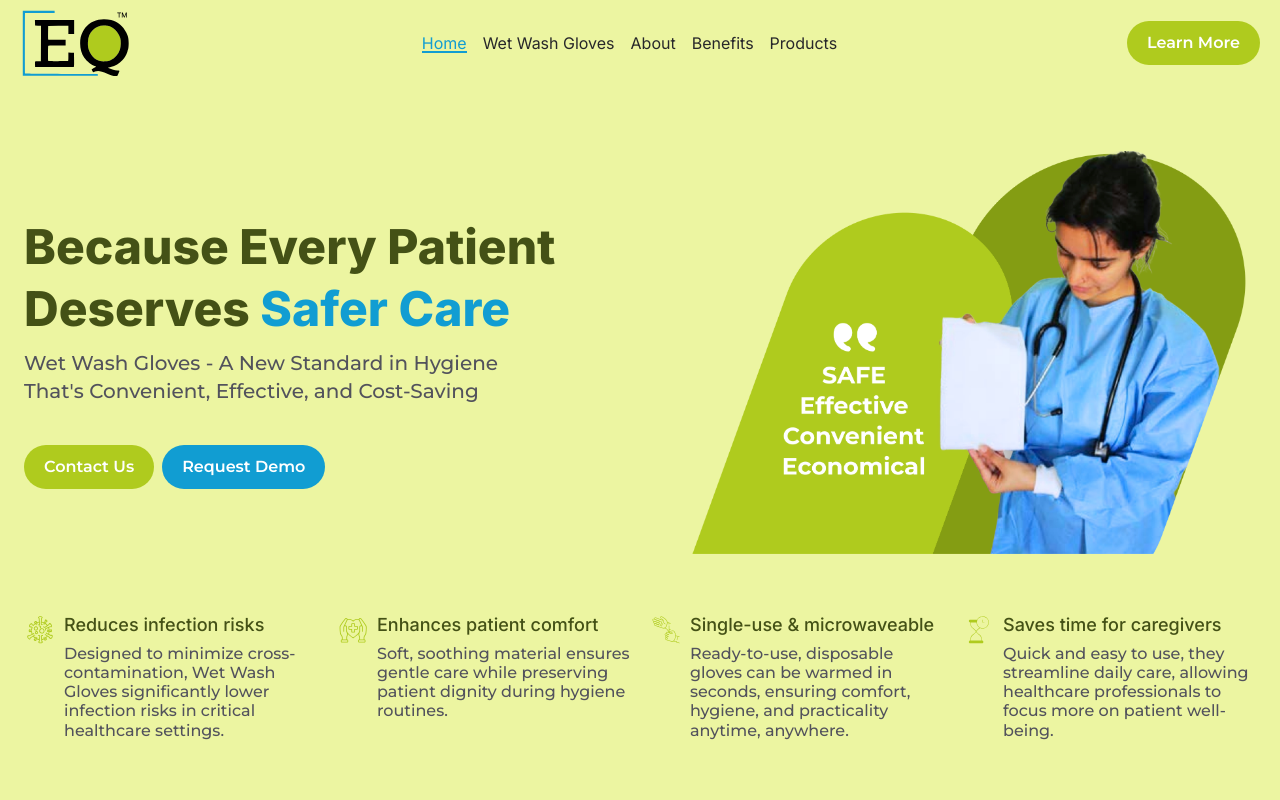
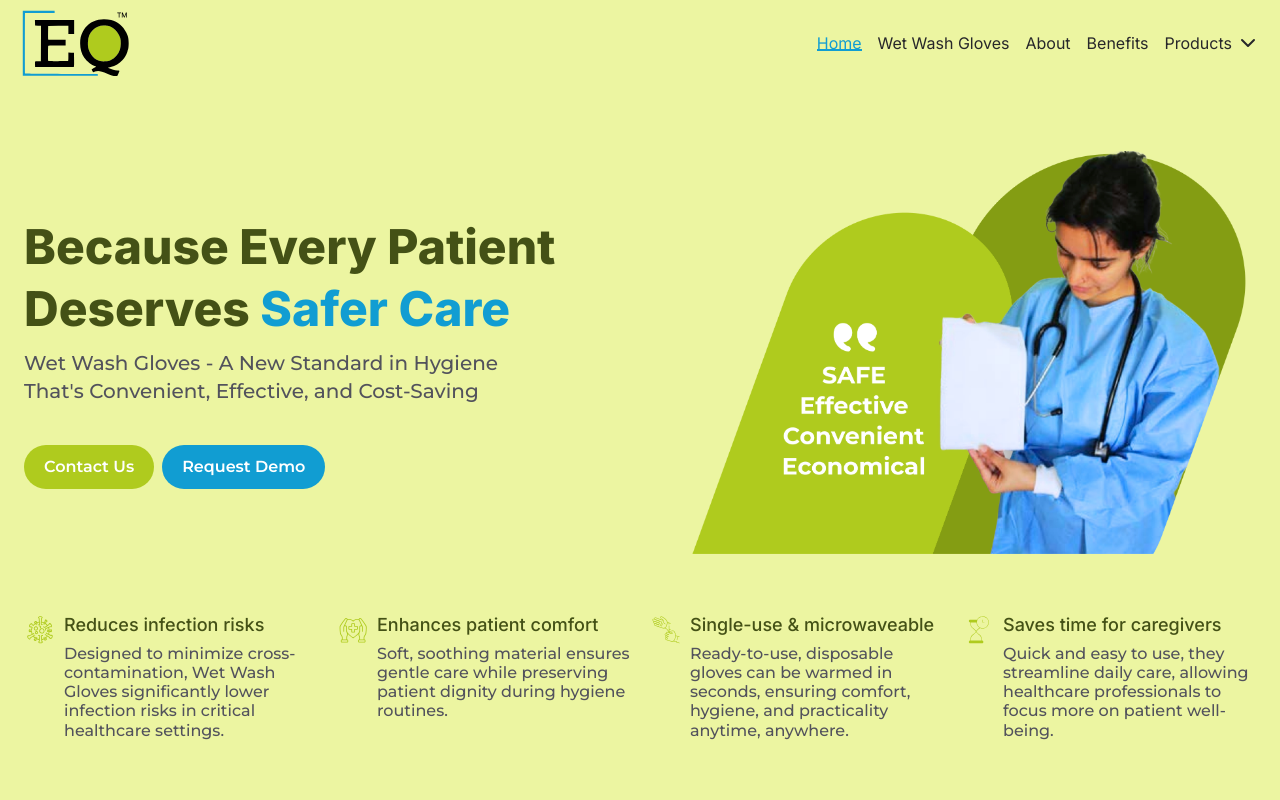
Before and after one commit to Semicolon-Wiz/ecoqual, a Next.js app: page / in a window 1280 px wide. Shown: the top 800 px of the page. Built offline with nearby package versions, Linux system fonts and the light colour scheme.

Commit message:
Update navigation bar

```diff
--- a/src/components/NavBar.tsx
+++ b/src/components/NavBar.tsx
@@ -1,17 +1,19 @@
 'use client'
 import { ButtonPrimary, ButtonSecondry } from '@/utils/Section';
 import { useLenisControl } from '@/utils/SmoothScroll';
-import { Menu, X } from 'lucide-react';
+import { ChevronDown, Menu, MoveUpRight, X } from 'lucide-react';
 import Image from 'next/image';
 import Link from 'next/link';
 import { usePathname } from 'next/navigation'
-import React, { useEffect, useState } from 'react'
+import React, { Fragment, useEffect, useState } from 'react'
 
 interface MenuItem {
     key: string;
     name: string;
     path: string;
+    submenu?: SubMenu[];
 }
+type SubMenu = Omit<MenuItem, "submenu">;
 
 export default function NavBar() {
     const currentPath = usePathname();
@@ -39,11 +41,42 @@ export default function NavBar() {
         {
             key: 'products',
             name: 'Products',
-            path: '/products'
+            path: '/products',
+            submenu: [
+                {
+                    key: 'hand-sanitizer',
+                    name: 'Hand Sanitizer',
+                    path: '/product/hand-sanitizer',
+
+                },
+                {
+                    key: 'disicfectant-floorcleaner',
+                    name: 'Disicfectant Floor Cleaner',
+                    path: '/product/disicfectant-floorcleaner',
+
+                },
+                {
+                    key: 'glass-cleaner',
+                    name: 'Glass Cleaner',
+                    path: '/product/glass-cleaner',
+
+                },
+                {
+                    key: 'surgical-gown',
+                    name: 'Surgical Gown',
+                    path: '/product/surgical-gown',
+
+                },
+            ]
         }
     ]
     const [isMenuOpen, setIsMenuOpen] = useState(false);
+    const [openSubMenu, setOpenSubMenu] = useState<string | null>(null);
     const { stopScroll, startScroll } = useLenisControl();
+
+    const toggleSubMenu = (key: string) => {
+        setOpenSubMenu((prev) => (prev === key ? null : key));
+    };
 
     useEffect(() => {
         if (isMenuOpen) {
@@ -66,16 +99,49 @@ export default function NavBar() {
                 <div className='lg:flex hidden relative w-max items-center gap-4'>
                     {
                         menuItems.map(items => (
-                            <Link href={items.path} key={items.key} className={`relative text-base transition-all duration-200 ease-linear hover:text-secondry after:absolute after:bottom-0.5 after:h-[2px] after:bg-secondry  ${currentPath === items.path ? ' after:left-0 after:w-full text-secondry' : 'after:w-0 after:right-0 after:left-auto text-zinc-800'} `}>
+                            <Fragment key={items.key} >
+                                <div className="relative group/menu">
+                                    {
+                                        items.key !== 'products' ? (
+                                            <Link href={items.path} className={`relative text-base transition-all duration-200 ease-linear hover:text-secondry after:absolute after:bottom-0.5 after:h-[2px] after:bg-secondry  ${currentPath === items.path ? ' after:left-0 after:w-full text-secondry' : 'after:w-0 after:right-0 after:left-auto text-zinc-800'} `}>
                                                 {items.name}
                                             </Link>
+
+                                        ) : (
+                                            <button type="button"
+                                                className={`transition-all duration-200 ease-linear !font-inter cursor-pointer inline-flex items-center gap-1  text-base font-normal ${currentPath === items.path
+                                                    ? "text-secondry"
+                                                    : "text-zinc-800 hover:text-secondry"
+                                                    }`}
+                                            >
+                                                {items.name}
+                                                <ChevronDown className="transition-transform duration-200 ease-linear group-hover/menu:rotate-180" />
+                                            </button>
+                                        )}
+                                    {items.key === 'products' && (
+                                        <div
+                                            className="absolute top-full right-0 mt-2 z-50 w-72 bg-primary rounded-xl shadow-md p-3 opacity-0 invisible translate-y-2 transition-all duration-200 group-hover/menu:opacity-100 group-hover/menu:visible group-hover/menu:translate-y-0 "
+                                        >
+                                            {items.submenu?.map((submenu) => (
+                                                <Link
+                                                    key={submenu.key}
+                                                    href={submenu.path}
+                                                    className="group/item flex items-center gap-2.5 px-3 py-1.5 rounded text-white hover:bg-warm hover:text-neutral-100 transition-colors duration-200"
+                                                >
+                                                    <MoveUpRight
+                                                        className="w-4 shrink-0 transition-transform duration-200 group-hover/item:-translate-y-0.5 group-hover/item:translate-x-0.5 group-hover/item:text-white"
+                                                    />
+                                                    <span className="truncate">{submenu.name}</span>
+                                                </Link>
+                                            ))}
+                                        </div>
+                                    )}
+
+                                </div>
+                            </Fragment>
                         ))
                     }
                 </div>
-
-                <ButtonPrimary classname='lg:block hidden'>
-                    Learn More
-                </ButtonPrimary>
 
                 <button onClick={() => setIsMenuOpen((prev) => !prev)} className='lg:hidden w-12 h-12 flex items-center justify-center cursor-pointer bg-primary rounded-full '>
                     <Menu className='text-white w-7 h-7' />
@@ -98,19 +164,52 @@ export default function NavBar() {
                     <div className='w-full relative mt-5 flex flex-col gap-2'>
                         {
                             menuItems.map(items => (
-                                <Link href={items.path} key={items.key} className={`relative text-xl transition-all font-medium duration-200 ease-linear hover:text-secondry ${currentPath === items.path ? 'text-secondry' : 'text-white'} `}
+                                <div className='relative' key={items.key}>
+                                    {
+                                        items.key !== 'products' ? (
+                                            <Link href={items.path} className={`relative text-xl transition-all font-medium duration-200 ease-linear hover:text-secondry ${currentPath === items.path ? 'text-secondry' : 'text-white'} `}
                                                 onClick={() => { setIsMenuOpen(false) }}
                                             >
                                                 {items.name}
                                             </Link>
+                                        ) : (
+                                            <>
+                                                <button type="button"
+                                                    onClick={() => toggleSubMenu(items.key)}
+                                                    className={`transition-all duration-200 ease-linear !font-inter cursor-pointer inline-flex items-center gap-1 text-base font-normal ${currentPath === items.path
+                                                        ? "text-secondry"
+                                                        : "text-white hover:text-secondry"
+                                                        }`}
+                                                >
+                                                    {items.name}
+                                                    <ChevronDown className={`transition-transform duration-200 ${openSubMenu === items.key ? "rotate-180" : ""
+                                                        }`} />
+                                                </button>
+                                                <div
+                                                    className={`relative z-50 transition-all duration-300 overflow-hidden ${openSubMenu === items.key
+                                                        ? "max-h-[1000px] opacity-100 visible"
+                                                        : "max-h-0 opacity-0 invisible"
+                                                        }`}
+                                                >
+                                                    {items.submenu?.map(submenu => (
+                                                        <Link
+                                                            key={submenu.key}
+                                                            href={submenu.path}
+                                                            onClick={() => { setIsMenuOpen(false); setOpenSubMenu(null) }}
+                                                            className="group/item flex items-center gap-2.5 px-3 py-1.5 rounded text-white transition-colors duration-200"
+                                                        >
+                                                            <MoveUpRight className="w-4 shrink-0 transition-transform duration-200 group-hover/item:translate-x-0.5 group-hover/item:-translate-y-0.5" />
+                                                            <span className="truncate">{submenu.name}</span>
+                                                        </Link>
+                                                    ))}
+                                                </div>
+                                            </>
+                                        )
+                                    }
+                                </div>
                             ))
                         }
                     </div>
-
-                    <ButtonSecondry classname='w-full bg-white !text-primary !rounded absolute bottom-0'
-                        onClick={() => { setIsMenuOpen(false) }}>
-                        Learn More
-                    </ButtonSecondry>
                 </div>
             </div>
         </header>
```
Lines whose indentation alone changed are shown as unchanged.
